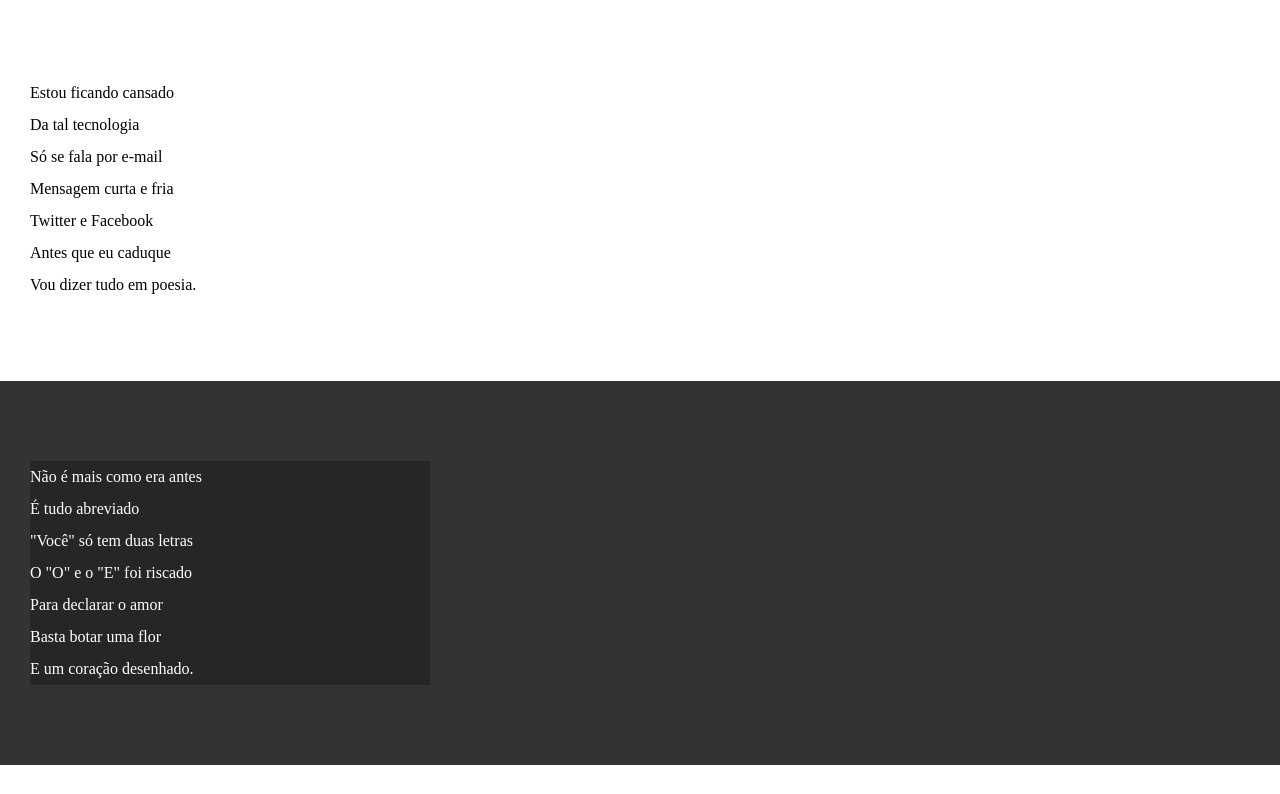
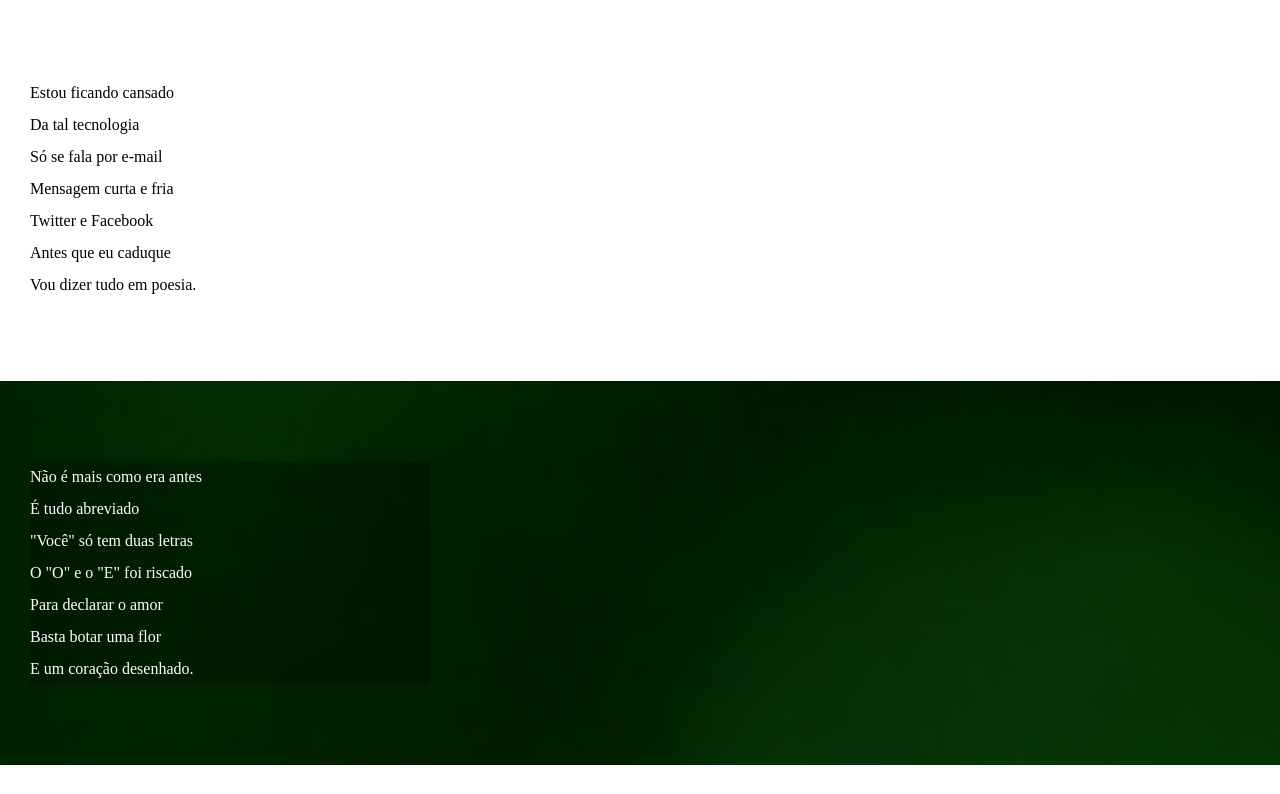
Before and after one commit to VitorVitima/HTML-CSS, a plain HTML site: page Modulo 3/Desafio/Cordel/index.html in a window 1280 px wide. Shown: the part 158-952 px from the top of the page. Drawn offline with Linux system fonts and the light colour scheme.

Commit message:
bn jnnjim

```diff
--- a/Modulo 3/Desafio/Cordel/estilos/style3.css
+++ b/Modulo 3/Desafio/Cordel/estilos/style3.css
@@ -52,6 +52,9 @@ section.imagem > p {
     background-color: #00000041;
     width: 400px;
 }
+section#img01 {
+    background-image: url('/Modulo 3/Desafio/Cordel/imagens/background001.jpg');
+}
 
 
 footer {
--- a/Modulo 3/Desafio/Cordel/index.html
+++ b/Modulo 3/Desafio/Cordel/index.html
@@ -29,7 +29,7 @@
         </section>
 
 
-        <section class="imagem">
+        <section class="imagem" id="img01">
             <p>
                 Não é mais como era antes <br>
                 É tudo abreviado <br>
```
